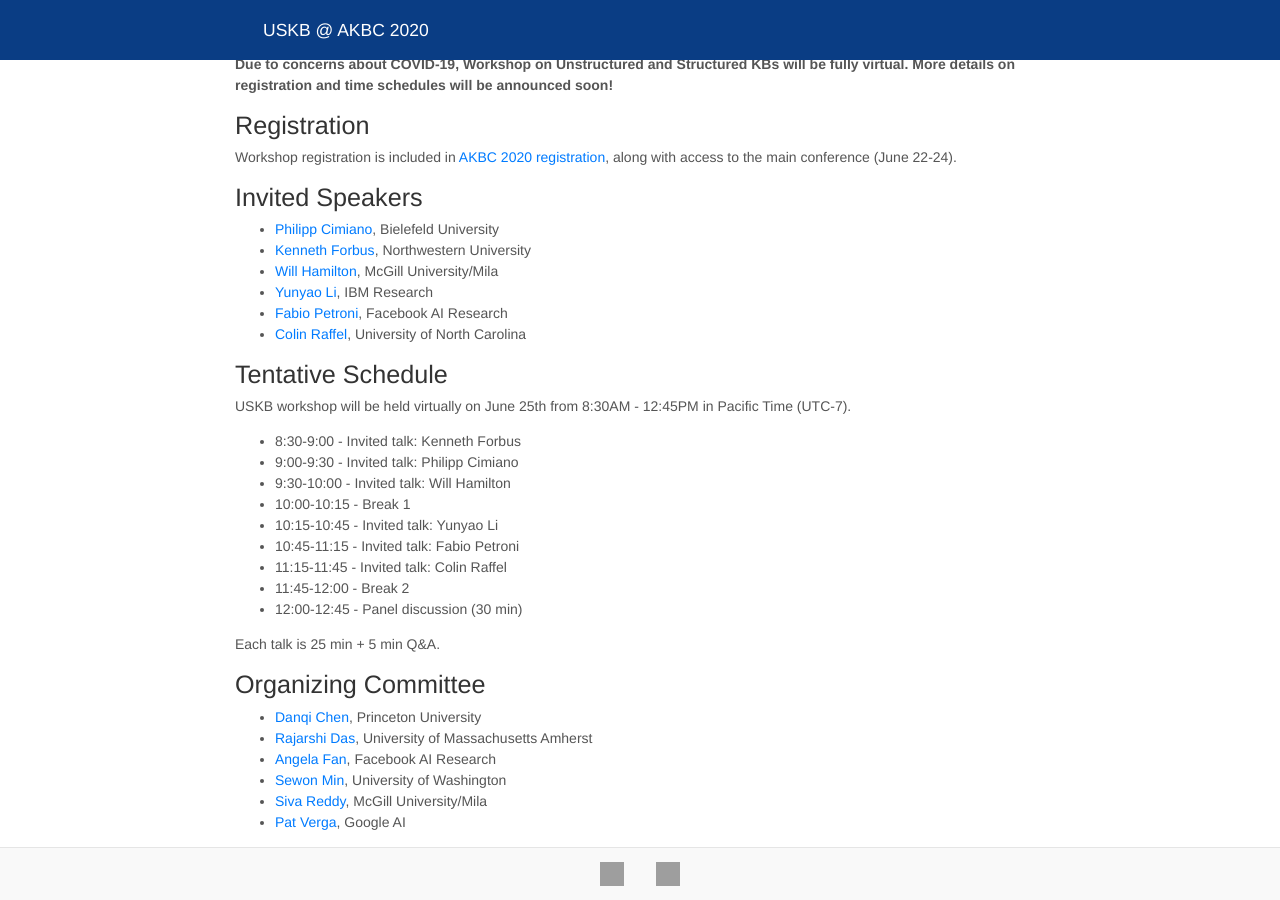
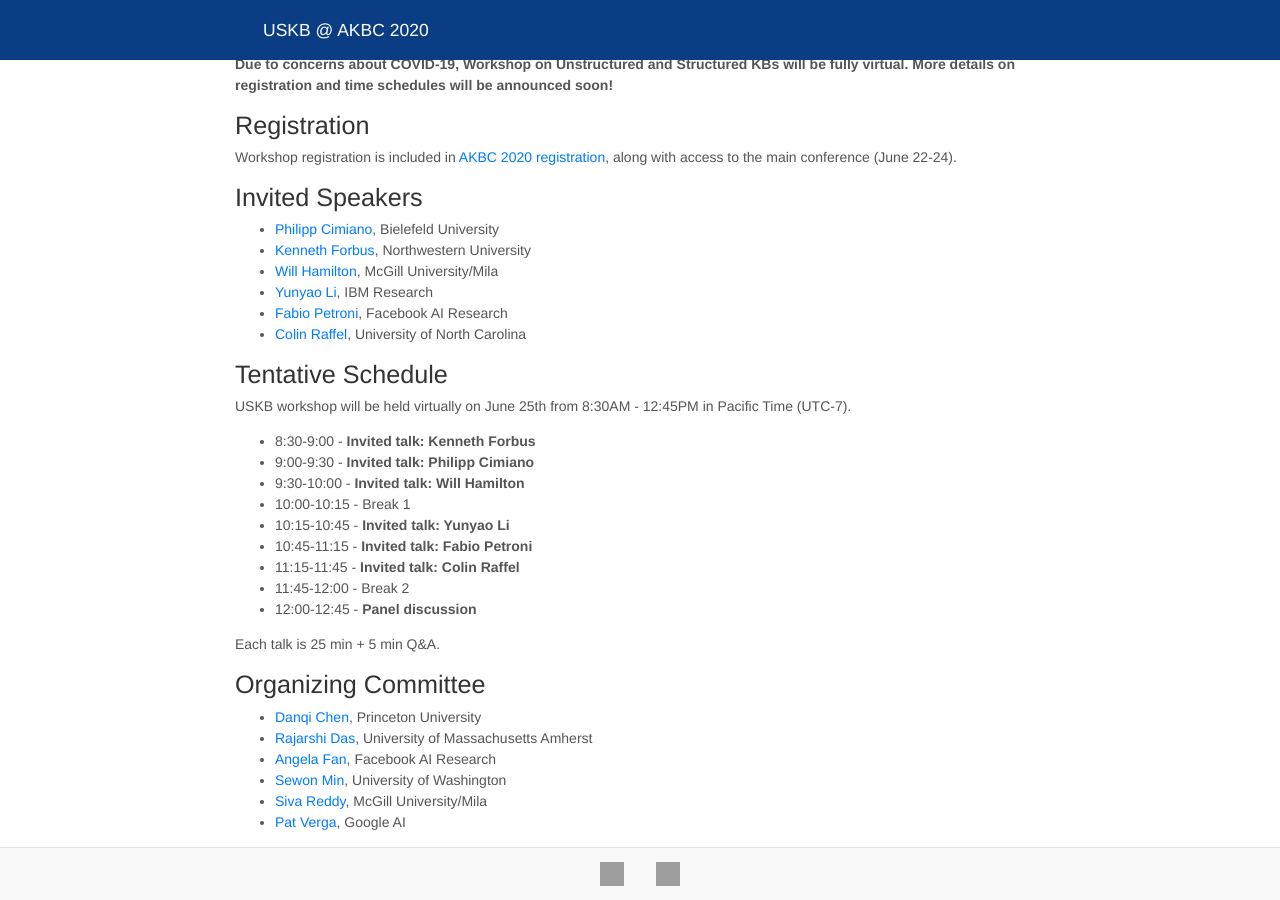
Before and after one commit to spa-nlp/spa-nlp.github.io, a Jekyll site: the page built from index.md, in a window 1280 px wide and 900 px high, scrolled down 569 px. Built offline with Jekyll 4.4.1, drawn with Linux system fonts in a browser that asks for light colours; nearby versions of some CDN libraries; grey boxes are pictures that could not be loaded.

Commit message:
format schedule

```diff
--- a/index.md
+++ b/index.md
@@ -41,15 +41,15 @@ Workshop registration is included in [AKBC 2020 registration](https://akbc.ws/20
 
 USKB workshop will be held virtually on June 25th from 8:30AM - 12:45PM in Pacific Time (UTC-7).
 
-- 8:30-9:00 - Invited talk: Kenneth Forbus
-- 9:00-9:30 - Invited talk: Philipp Cimiano
-- 9:30-10:00 - Invited talk: Will Hamilton
+- 8:30-9:00 - **Invited talk: Kenneth Forbus**
+- 9:00-9:30 - **Invited talk: Philipp Cimiano**
+- 9:30-10:00 - **Invited talk: Will Hamilton**
 - 10:00-10:15 - Break 1
-- 10:15-10:45 - Invited talk: Yunyao Li
-- 10:45-11:15 - Invited talk: Fabio Petroni
-- 11:15-11:45 - Invited talk: Colin Raffel
+- 10:15-10:45 - **Invited talk: Yunyao Li**
+- 10:45-11:15 - **Invited talk: Fabio Petroni**
+- 11:15-11:45 - **Invited talk: Colin Raffel**
 - 11:45-12:00 - Break 2
-- 12:00-12:45 - Panel discussion (30 min)
+- 12:00-12:45 - **Panel discussion**
 
 Each talk is 25 min + 5 min Q&A.
 
```
